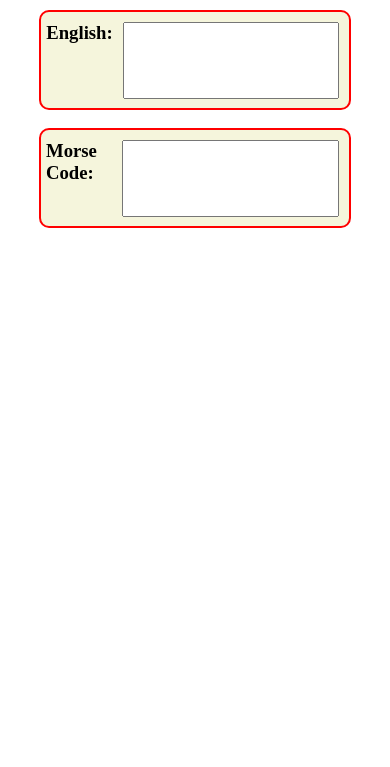
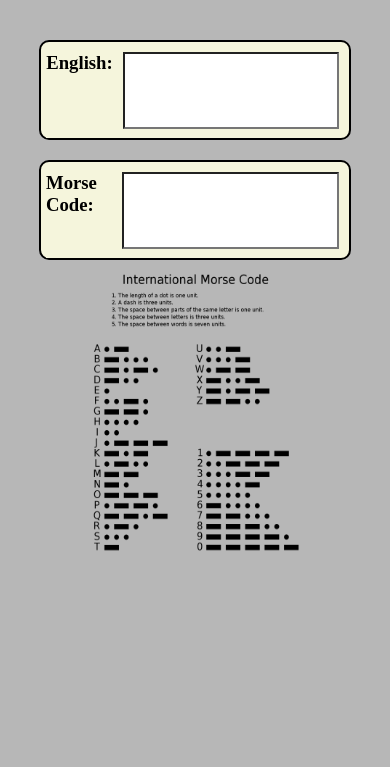
Before and after one commit to akajugz/morse-code-translator, a website built with Vite: page index.html in a window 390 px wide. Shown: the part 77-844 px from the top of the page. Built offline with nearby package versions, Linux system fonts and the light colour scheme.

Commit message:
all the styling for the mobile first is now done. Next step is to move onto the typescript and add logic into the translator

```diff
--- a/index.html
+++ b/index.html
@@ -13,12 +13,20 @@
       <h3 class="english-container__heading">English:</h3>
       <input type="text" class="english-container__text-field" />
     </div>
-    <br />
+
     <div class="morse-code-container">
       <h3 class="morse-code-container__heading">Morse Code:</h3>
       <input type="text" readonly class="morse-code-container__text-field" />
     </div>
 
+    <div class="morse-code-key">
+      <img
+        class="morse-code-key__image"
+        src="international_morse_code.png"
+        alt="Morse Code Key"
+      />
+    </div>
+
     <script type="module" src="/src/main.ts"></script>
   </body>
 </html>
--- a/src/styles.scss
+++ b/src/styles.scss
@@ -2,6 +2,7 @@
   padding: 0;
   margin: 0;
   box-sizing: border-box;
+  background-color: rgb(183, 183, 183);
 }
 
 .heading {
@@ -12,12 +13,14 @@
 }
 
 .english-container {
-  border: 2px solid red;
+  border: 2px solid Black;
   border-radius: 10px;
   width: 80%;
   height: 100px;
   background-color: beige;
   margin: auto;
+  margin-top: 50px;
+  margin-bottom: 20px;
   display: flex;
   justify-content: space-around;
   text-align: center;
@@ -25,17 +28,19 @@
   &__heading {
     margin-top: 10px;
     margin-left: 5px;
+    background-color: beige;
   }
 
   &__text-field {
     width: 70%;
     height: 80%;
     margin: 10px;
+    background-color: white;
   }
 }
 
 .morse-code-container {
-  border: 2px solid red;
+  border: 2px solid black;
   border-radius: 10px;
   width: 80%;
   height: 100px;
@@ -47,11 +52,26 @@
   &__heading {
     margin-top: 10px;
     margin-left: 5px;
+    background-color: beige;
   }
 
   &__text-field {
     width: 110%;
     height: 80%;
     margin: 10px;
+    background-color: white;
   }
 }
+
+.morse-code-key {
+  width: 80%;
+  height: 300px;
+  margin: 10px 30px 10px 40px;
+  display: flex;
+  justify-content: center;
+
+  &__image {
+    width: 70%;
+    height: 300px;
+  }
+}
```
